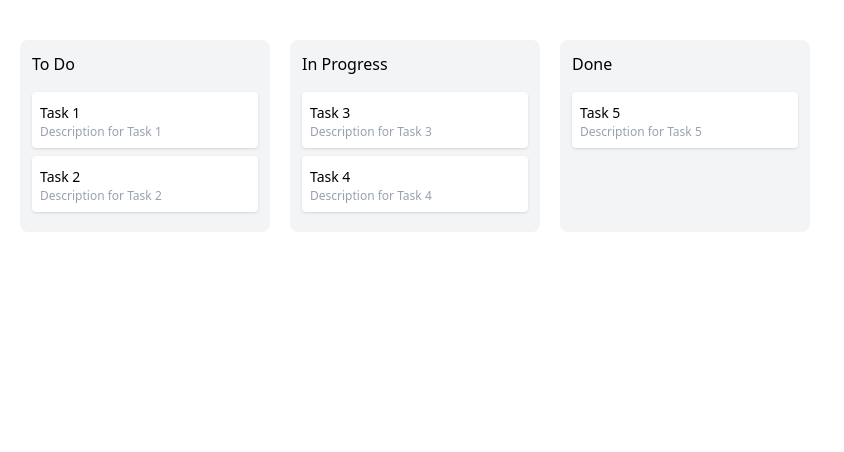
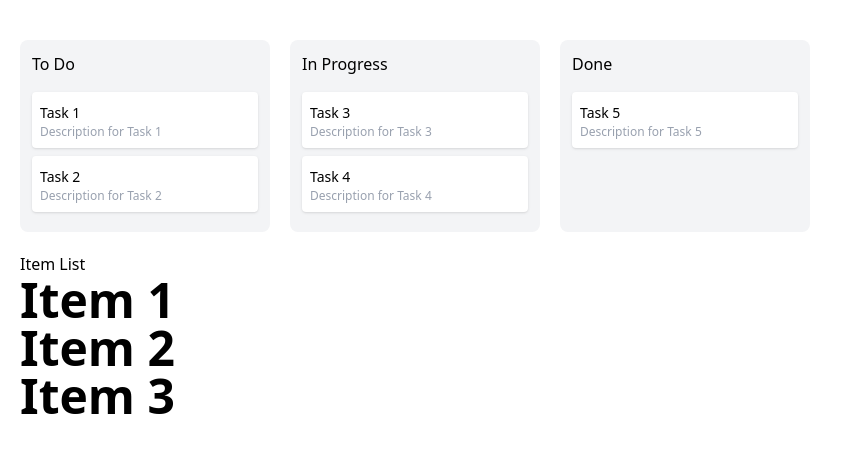
Before and after one commit to MartinLunaAguado/Trello-Clon, a Vue app: page / in a window 1280 px wide. Shown: the top 452 px of the page, without its empty margins (0-844 px from the left). Built offline with nearby package versions, Linux system fonts and the light colour scheme.

Commit message:
Scoped named Slots work

```diff
--- a/src/App.vue
+++ b/src/App.vue
@@ -1,6 +1,8 @@
 <script setup lang="ts">
 import {reactive} from 'vue'
 import Draggable from 'vuedraggable'
+import Parent from '@/components/ParentVue.vue'
+
 
 interface Card {
   id: number;
@@ -57,5 +59,8 @@ const lists = reactive<List[]>([
         </Draggable>
         </div>
     </div>
+        <Parent />
+
+
   </main>
 </template>
--- /dev/null
+++ b/src/components/ChildVue.vue
@@ -0,0 +1,15 @@
+<script lang="ts" setup>
+interface Item {
+  id: number;
+  name: string;
+}
+defineProps<{items: Item[]}>()
+</script>
+
+<template>
+  <ul>
+    <li v-for="item in items" :key="item.id">
+      <slot name="item" :item="item"></slot>
+    </li>
+  </ul>
+</template>
--- /dev/null
+++ b/src/components/ParentVue.vue
@@ -0,0 +1,20 @@
+<script lang="ts" setup>
+import {ref} from 'vue'
+import Child from '@/components/ChildVue.vue'
+const items = ref([
+  {id: 1, name: 'Item 1'},
+  {id: 2, name: 'Item 2'},
+  {id: 3, name: 'Item 3'}
+])
+</script>
+
+<template>
+  <div>
+    <h1>Item List</h1>
+    <Child :items="items">
+      <template #item="{item}">
+        <strong class="text-5xl">{{ item.name }}</strong>
+      </template>
+    </Child>
+  </div>
+</template>
```
